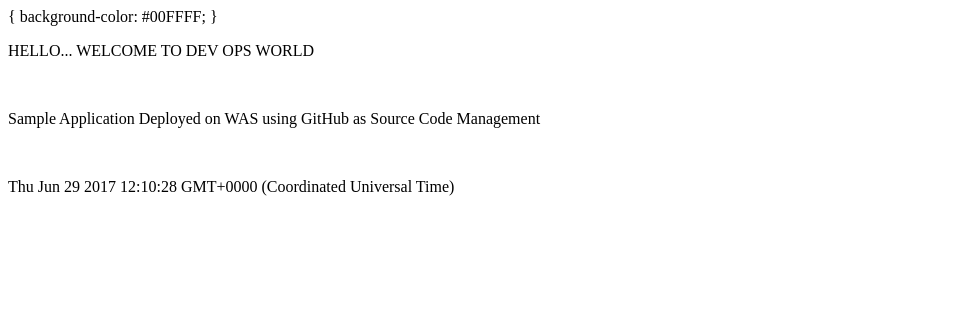
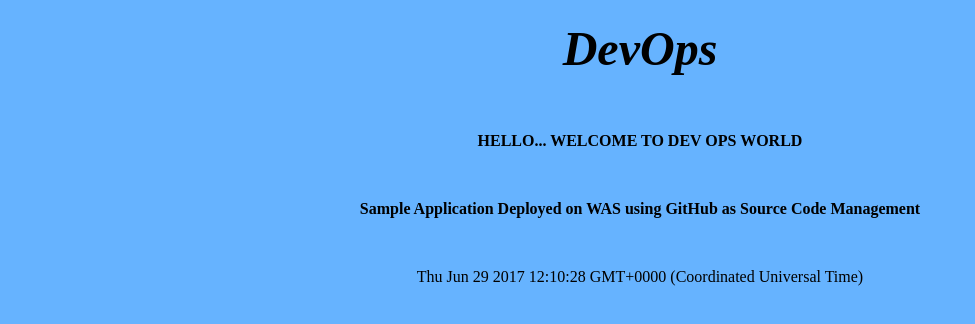
Before and after one commit to KarraHarika/Sample-App, a plain HTML site: page DevAppsWeb/WebContent/index.html in a window 1280 px wide. Shown: the whole page, without its empty margins (0-975 px from the left). Drawn offline with Linux system fonts and the light colour scheme.

Commit message:
updated version01
updated version

```diff
--- a/DevAppsWeb/WebContent/index.html
+++ b/DevAppsWeb/WebContent/index.html
@@ -3,16 +3,16 @@
 <head>
 <meta http-equiv="Content-Type" content="text/html; charset=ISO-8859-1">
 <title>DevOps</title>
+<p><h1><i><center><font size="16">DevOps</font></center></i></h1></p>
+</br>
+<!--  h1><center><b><i>DevOps</i></b></center></h1>---->
 </head>
-<body>
-   {
-     background-color: #00FFFF;
-   }
-  <p> HELLO... WELCOME TO DEV OPS WORLD </p>
+<body bgcolor="#66b3ff">
+  <p><b><center>HELLO... WELCOME TO DEV OPS WORLD</center></b></p>
   </br>
-  <p> Sample Application Deployed on WAS using GitHub as Source Code Management </p>
+  <p><b><center>Sample Application Deployed on WAS using GitHub as Source Code Management</center></b> </p>
   </br>
-  <p id="demo"></p>
+  <p id="demo" align="center"></p>
 
 <script>
 var d = new Date();
```
